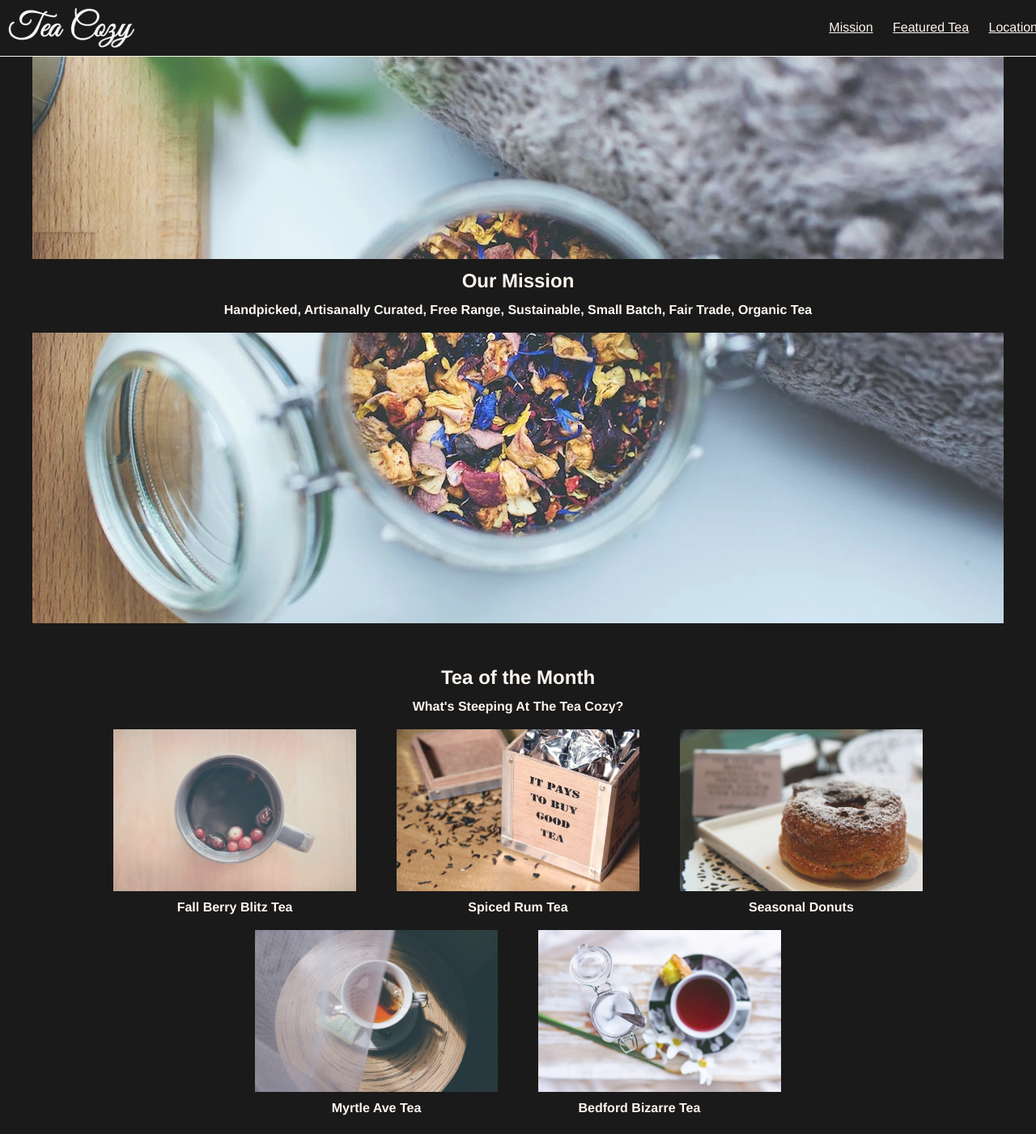
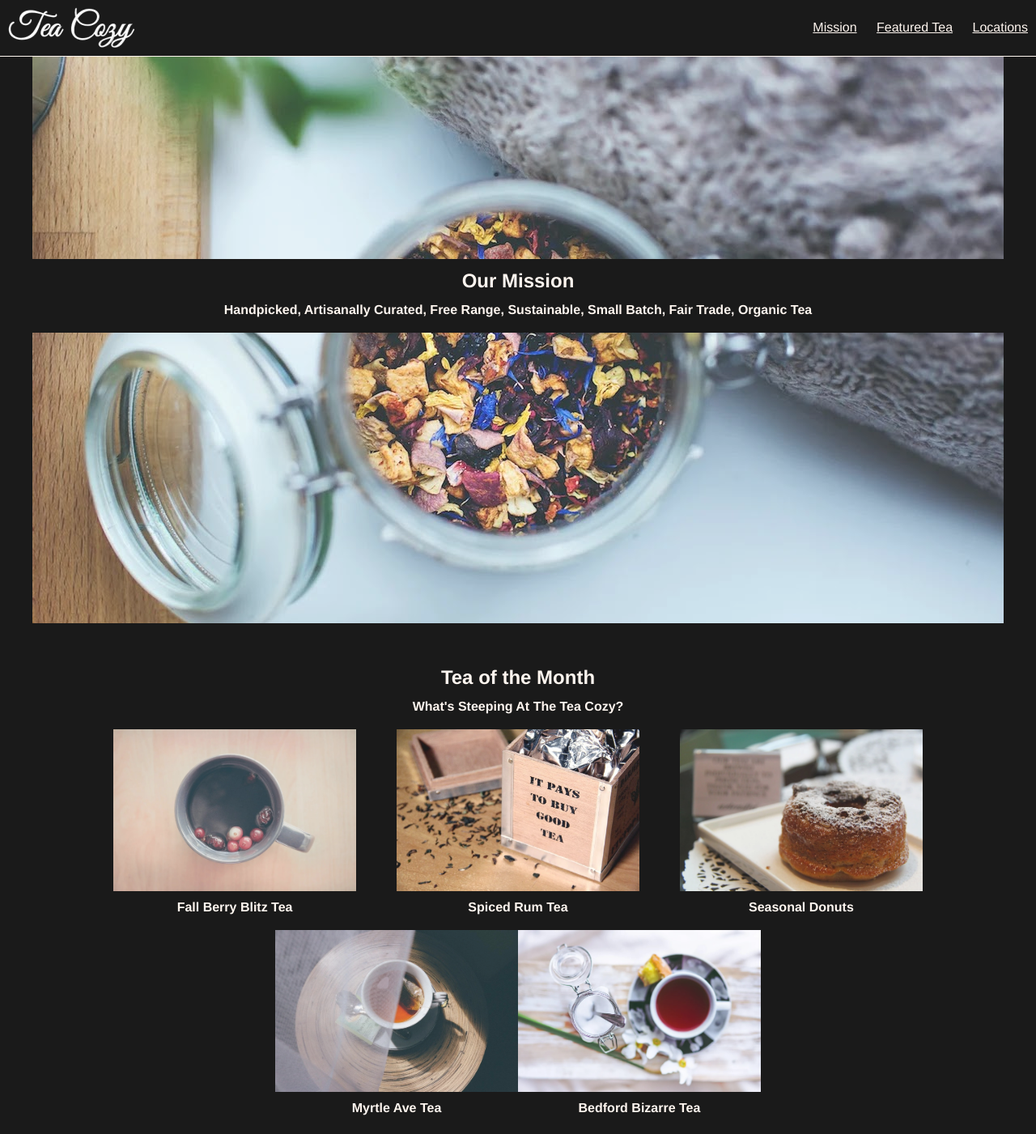
Before and after one commit to afanasievlucia/Tea-Cozy-project, a plain HTML site: page index.html in a window 1280 px wide. Shown: the top 1401 px of the page at 81% size. Drawn offline with Linux system fonts and the light colour scheme.

Commit message:
add media for resposive images and nav-bar

```diff
--- a/style.css
+++ b/style.css
@@ -24,7 +24,7 @@ body {
     z-index: 1;
     background-color: black;
     min-height: 4.312rem;
-    width: 81.25rem;
+    max-width: 81.25rem;
     display: flex;
     justify-content: space-between;
     align-items: center;
@@ -115,9 +115,6 @@ body {
 .address1 {
     margin: 0 2.5rem;
 }
-.address2 {
-    opacity: 1;    /* it's not working*/
-}
 #footer {
     height: 12.5rem;
 }
@@ -125,3 +122,11 @@ body {
     text-align: left;
     padding: 0 0 1.875rem 1.25rem;
 }
+@media only screen and (min-width: 400px) {
+    .mission img, .nav-bar, .location-photo img {
+        width: 100%;
+    }
+    #margin-photo2 {
+        margin: 0;
+    }
+}
```
